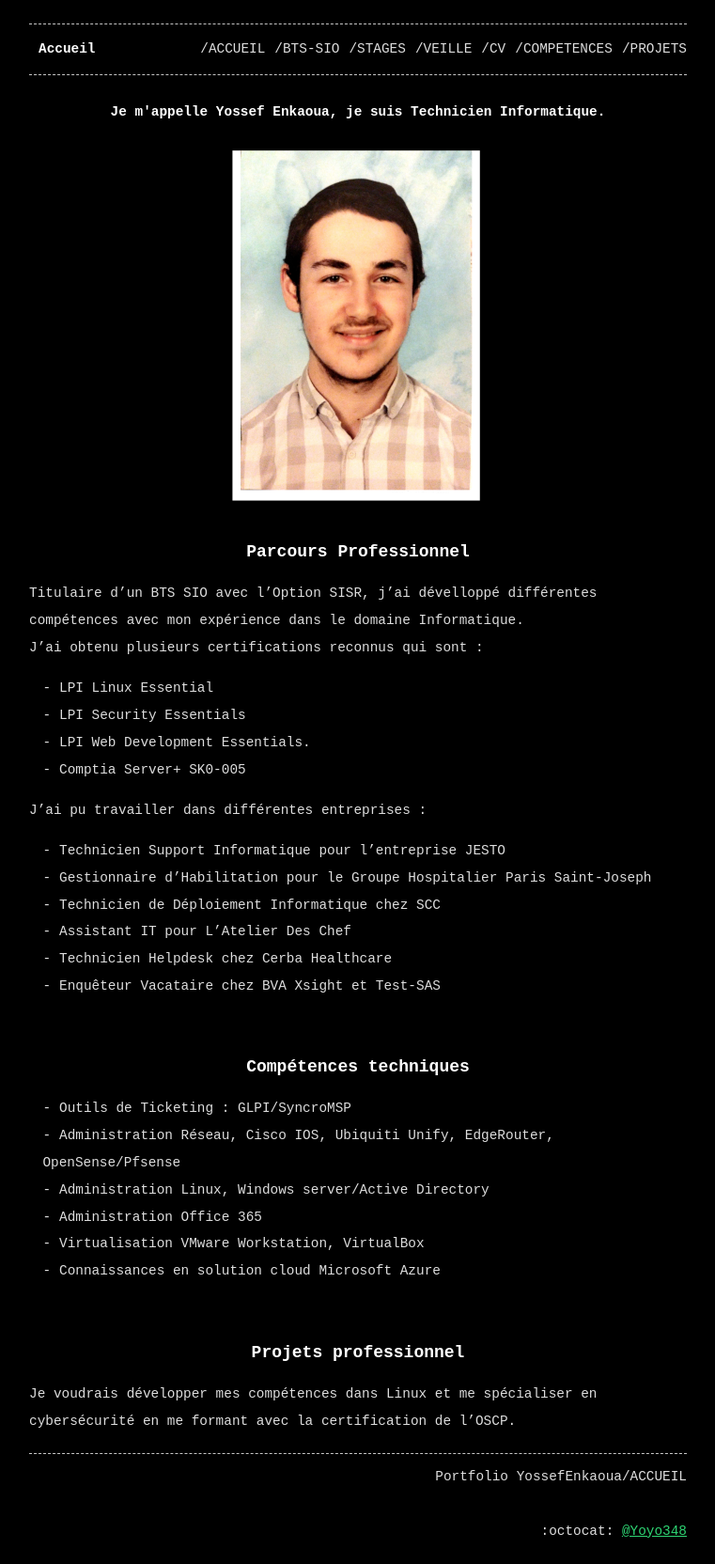
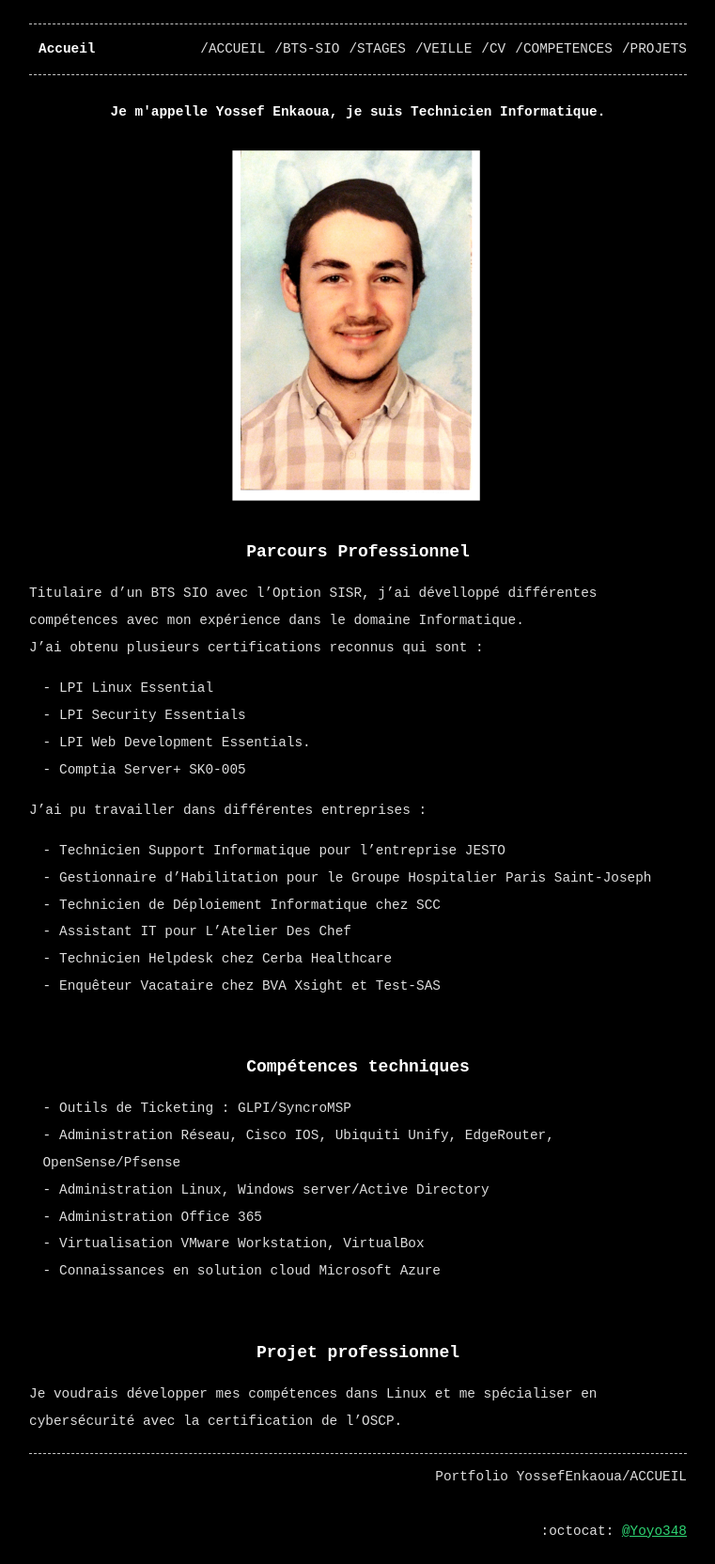
Before and after one commit to Yoyo348/ga_blog, a Jekyll site: the page built from index.md, in a window 1280 px wide. Shown: the whole page at 94% size, without its empty margins (259-1020 px from the left). Built offline with Jekyll 4.4.1, drawn with Linux system fonts in a browser that asks for light colours.

Commit message:
Update index.md

```diff
--- a/index.md
+++ b/index.md
@@ -35,6 +35,6 @@ J'ai pu travailler dans différentes entreprises :
 - Virtualisation VMware Workstation, VirtualBox
 - Connaissances en solution cloud Microsoft Azure
 
-<br><strong><center><font size="4"> Projets professionnel </font></center></strong>
+<br><strong><center><font size="4"> Projet professionnel </font></center></strong>
 
-Je voudrais développer mes compétences dans Linux et me spécialiser en cybersécurité en me formant avec la certification de l'OSCP.
+Je voudrais développer mes compétences dans Linux et me spécialiser en cybersécurité avec la certification de l'OSCP.
```
